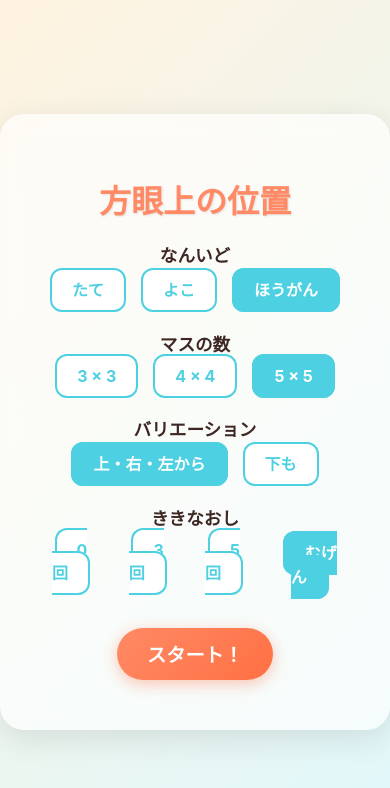
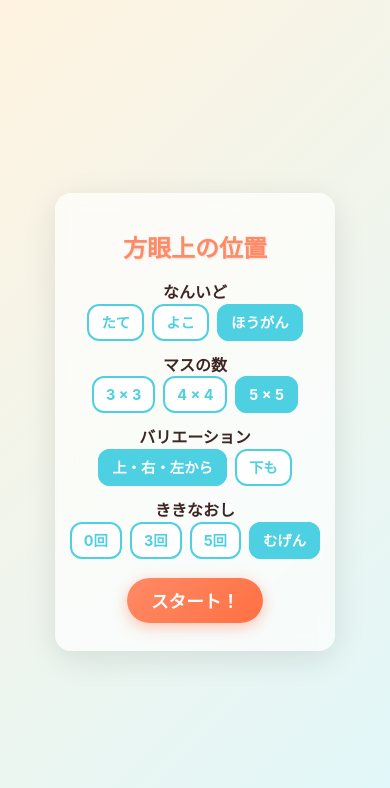
Before and after one commit to ongaeshi/a-hougan-ichi-app, a React (Vite) app: page / in a window 390 px wide. Shown: the top 788 px of the page. Built offline with nearby package versions, Linux system fonts and the light colour scheme.

Commit message:
Fix main menu layout for small screens

```diff
--- a/src/App.tsx
+++ b/src/App.tsx
@@ -149,7 +149,7 @@ function App() {
 
           <div className="settings-group">
             <span className="settings-label">なんいど</span>
-            <div className="radio-group" style={{ flexWrap: 'wrap' }}>
+            <div className="radio-group">
               <label>
                 <input
                   type="radio"
--- a/src/index.css
+++ b/src/index.css
@@ -100,6 +100,7 @@ body {
 .radio-group {
   display: flex;
   justify-content: center;
+  flex-wrap: wrap;
   gap: 15px;
 }
 
@@ -274,3 +275,43 @@ body {
   font-size: 1.5rem;
   margin-bottom: 30px;
 }
+
+@media (max-width: 600px) {
+  .app-container {
+    padding: 20px 15px;
+    border-radius: 16px;
+  }
+
+  .title {
+    font-size: 1.5rem;
+    margin-bottom: 15px;
+  }
+
+  .settings-group {
+    margin-bottom: 20px;
+  }
+
+  .settings-label {
+    font-size: 1rem;
+    margin-bottom: 8px;
+  }
+
+  .radio-group {
+    gap: 8px;
+  }
+
+  .radio-label {
+    padding: 8px 12px;
+    font-size: 0.9rem;
+  }
+
+  .btn {
+    padding: 10px 24px;
+    font-size: 1.1rem;
+    margin: 8px;
+  }
+
+  .action-buttons {
+    gap: 10px;
+  }
+}
```
